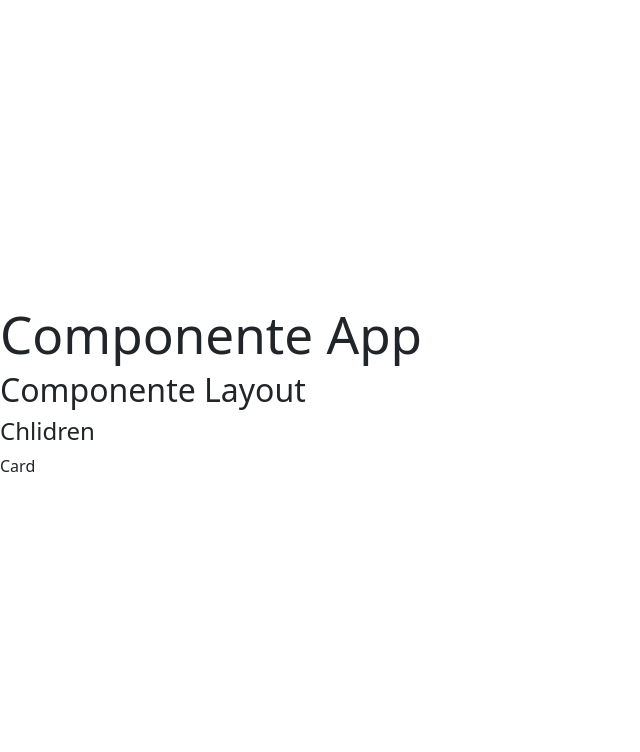
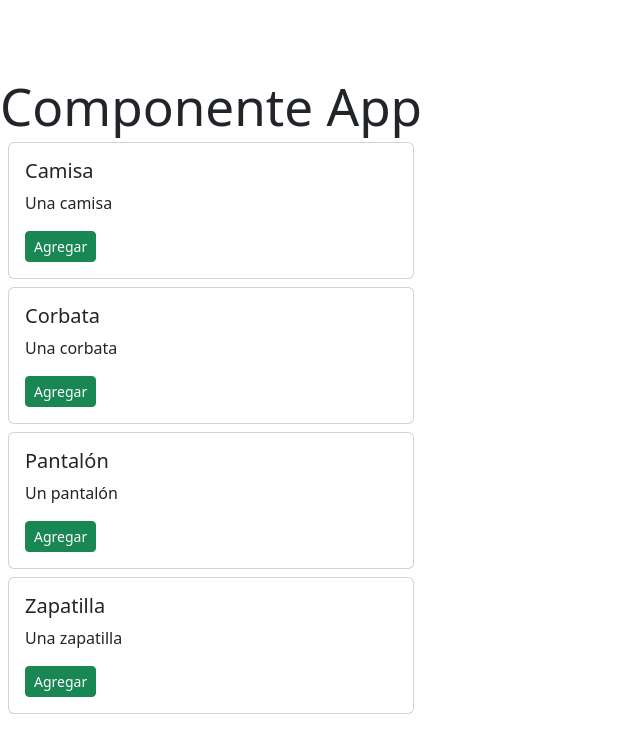
Before and after one commit to VictorVergaraC/coderhouse-react-app, a React (Vite) app: page / in a window 1280 px wide. Shown: the top 752 px of the page, without its empty margins (0-640 px from the left). Built offline with nearby package versions, Linux system fonts and the light colour scheme.

Commit message:
Clase 6: 06-11-2023

```diff
--- a/package.json
+++ b/package.json
@@ -10,6 +10,7 @@
     "preview": "vite preview"
   },
   "dependencies": {
+    "bootstrap": "^5.3.2",
     "react": "^18.2.0",
     "react-dom": "^18.2.0"
   },
--- a/src/App.jsx
+++ b/src/App.jsx
@@ -1,7 +1,9 @@
-import Card from './components/Card/card';
-import HookUseState from './components/HookUseState/HookUseState';
-import Layout from './components/Layout/Layout';
-import Padre from './components/Padre';
+// import Card from './components/Card/card';
+// import HookUseState from './components/HookUseState/HookUseState';
+// import Layout from './components/Layout/Layout';
+import MyMap from './components/Map/MyMap';
+// import Padre from './components/Padre';
+// import MyPromise from './components/Promises/MyPromise';
 
 const App = () => {
 
@@ -10,10 +12,12 @@ const App = () => {
       <h1>Componente App</h1>
       {/* <Padre/> */}
       {/* <HookUseState/> */}
-      <Layout>
+      {/* <Layout>
         <h4>Chlidren</h4>
         <Card/>
-      </Layout>
+      </Layout> */}
+      {/* <MyPromise/> */}
+      <MyMap/>
     </>
   );
 }
--- a/src/components/Card/card.jsx
+++ b/src/components/Card/card.jsx
@@ -1,10 +1,13 @@
-import React from 'react';
+const Card = ({ name, description, stock }) => {
+    return (
+        <div className='card m-2 p-3'>
+            <h5>{name}</h5>
+            <p>{description}</p>
 
-const Card = () => {
-    return (
-        <p>
-            Card
-        </p>
+            <div>
+                <button className="btn btn-sm btn-success">Agregar</button>
+            </div>
+        </div>
     );
 }
 
--- /dev/null
+++ b/src/components/Map/MyMap.jsx
@@ -0,0 +1,37 @@
+import { useEffect, useState } from "react"
+import { getProducts } from "../../products"
+import Card from "../Card/card";
+
+const MyMap = () => {
+    const [products, setProducts] = useState([]);
+    const [isLoading, setIsLoading] = useState(true);
+    // const allProducts = getProducts()
+
+    useEffect(() => {
+
+        getProducts()
+            .then(response => setProducts(response))
+            .catch(error => console.log(error))
+
+    }, []);
+
+    useEffect(() => {
+
+        if (products.length > 0) {
+            setIsLoading(false)
+        }
+
+    }, [products]);
+
+    return (
+        <div>
+            {
+                isLoading
+                ? <h6>Cargando productos ...</h6>
+                : products.map( (item) => <Card key={item.id} name={item.name} description={item.descripcion} stock={item.stock}/>)
+            }
+        </div>
+    )
+}
+
+export default MyMap
--- /dev/null
+++ b/src/components/Promises/MyPromise.jsx
@@ -0,0 +1,34 @@
+const MyPromise = () => {
+
+    const promesa = new Promise((resolve, reject) => {
+        const condition = true;
+        if (condition) {
+            resolve('La condición se cumple');
+        } else {
+            reject('La condición no se cumple');
+        }
+    });
+
+    // promesa
+    //     .then(resp => console.log(resp))
+    //     .catch(error => console.log(error));
+
+    const resolvePromise = async () => {
+        try {
+
+            const response = await promesa
+            console.log(response)
+
+        } catch (error) {
+            console.log(error)
+        }
+    }
+
+    return (
+        <div>
+            PROMESA
+        </div>
+    );
+}
+
+export default MyPromise;
--- /dev/null
+++ b/src/products.js
@@ -0,0 +1,18 @@
+const products = [
+    { id: 1, name: 'Camisa'   , descripcion: 'Una camisa', stock: 4},
+    { id: 2, name: 'Corbata'  , descripcion: 'Una corbata', stock: 8},
+    { id: 3, name: 'Pantalón' , descripcion: 'Un pantalón', stock: 10},
+    { id: 4, name: 'Zapatilla', descripcion: 'Una zapatilla', stock: 10},
+]
+
+export const getProducts = () => {
+    return new Promise ((resolve, reject) => {
+        if (products.length > 0) {
+            setTimeout(() => {
+                resolve( products )
+            }, 2000);
+        } else {
+            reject("No se encontraron productos!")
+        }
+    })
+}
```
Also changed, not shown: 1 other file (tests, documents, lock files or other folders).
